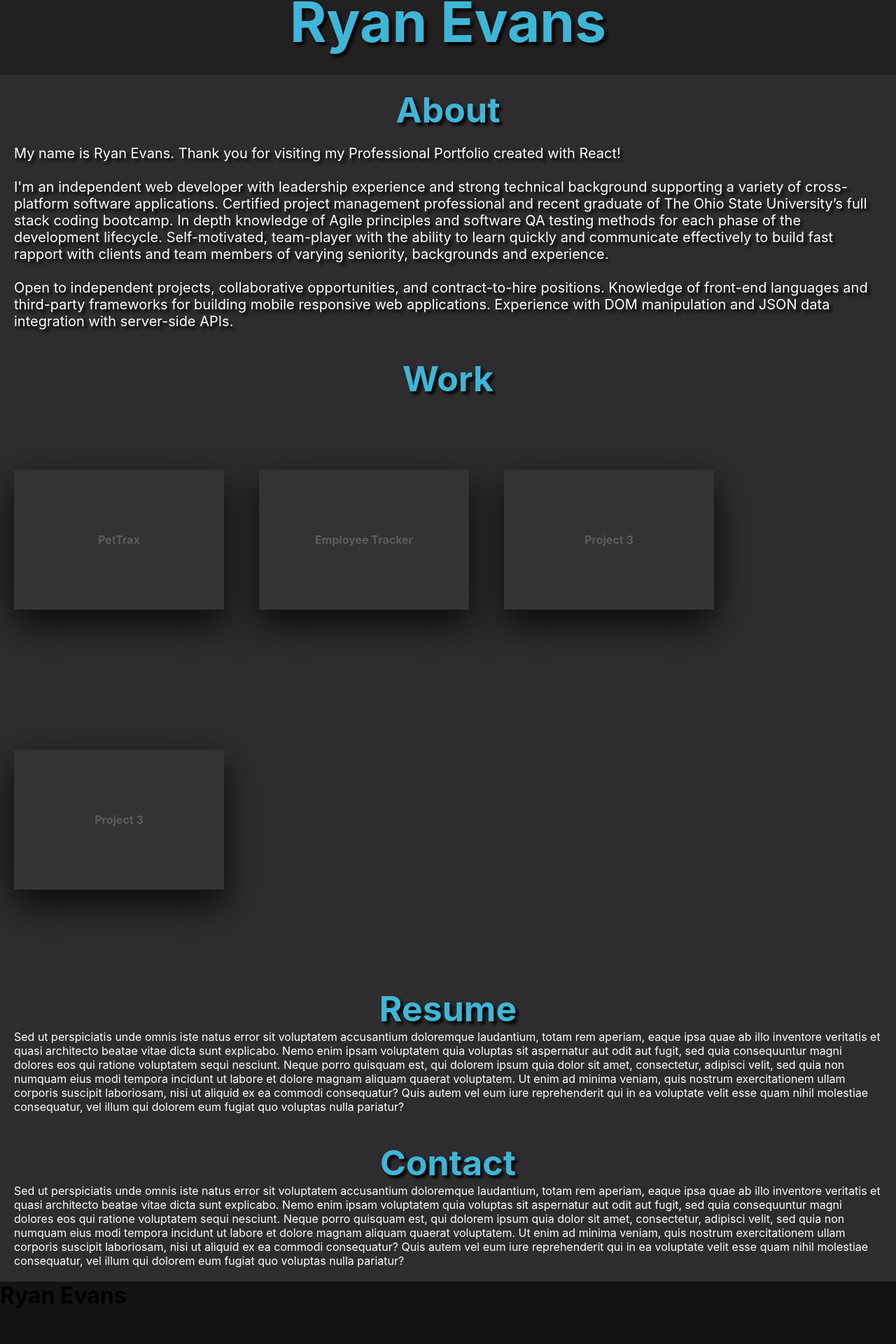
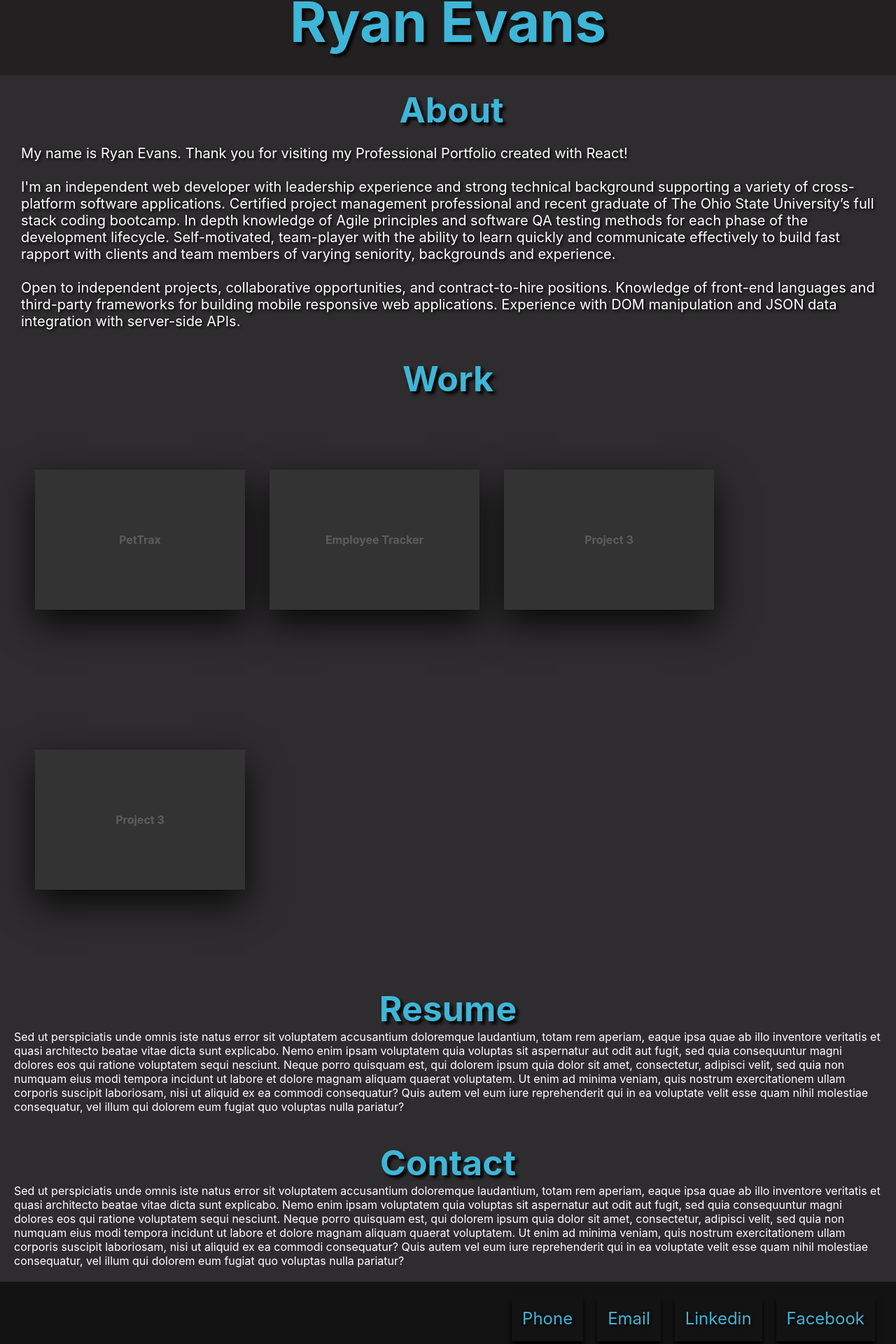
Before and after one commit to rdevans87/ReactPro_Portfolio-, a React (Create React App) app in the folder ryansreactapp/: page / in a window 1280 px wide. Shown: the part 193-2113 px from the top of the page at 70% size. Built offline with nearby package versions, Linux system fonts and the light colour scheme; the HTML template or start-up script is replaced by a standard one.

Commit message:
fixing up css hover

```diff
--- a/ryansreactapp/src/components/Footer.js
+++ b/ryansreactapp/src/components/Footer.js
@@ -5,11 +5,14 @@ import "../styles/Footer.css";
 function Footer() {
     return (
       <footer className="footer">
+        <a href="/">Facebook</a>
+        <a href="/">Linkedin</a>
+        <a href="/">Email</a>
+        <a href="/">Phone</a>
 
-        <div><h1>Ryan Evans</h1></div>
+    </footer>
 
-      </footer>
-    );
+);
   }
 
   export default Footer;
--- a/ryansreactapp/src/index.css
+++ b/ryansreactapp/src/index.css
@@ -1,3 +1,4 @@
+
 body {
   margin: 0;
   font-family: -apple-system, BlinkMacSystemFont, 'Segoe UI', 'Roboto', 'Oxygen',
--- a/ryansreactapp/src/styles/About.css
+++ b/ryansreactapp/src/styles/About.css
@@ -7,9 +7,12 @@
 .about {
   font-size: 20px;
   background: #2e2c2e;
+  /* margin: 20px; */
   padding: 20px;
+  padding-left: 30px;
   color: white;
-  text-shadow: 4px 4px 4px #000;
+  text-shadow: 2px 2px 4px #000;
+
 }
 
 .about h1 {
@@ -17,4 +20,9 @@
   text-align: center;
   color: #3eb6d7;
   padding-bottom: 20px;
+  text-shadow: 4px 4px 4px #000000;
 }
+
+.about h1:hover{
+  text-shadow: 4px 4px 4px whitesmoke;
+}
--- a/ryansreactapp/src/styles/Contact.css
+++ b/ryansreactapp/src/styles/Contact.css
@@ -1,3 +1,5 @@
+
+
 .contact {
     background: #2e2c2e;
     padding: 20px;
@@ -10,3 +12,7 @@
     color: #3eb6d7;
     text-shadow: 4px 4px 4px #000;
   }
+
+  .contact h2:hover{
+    text-shadow: 4px 4px 4px whitesmoke;
+  }
--- a/ryansreactapp/src/styles/Footer.css
+++ b/ryansreactapp/src/styles/Footer.css
@@ -3,3 +3,17 @@
     height: 100px;
     padding-right: 10px;
   }
+
+  .footer a{
+    color: #3eb6d7;
+    display: block;
+    float: right;
+    font-size: 1.5rem;
+    text-decoration: none;
+    padding: 18px 15px;
+    margin-right: 20px;
+    margin-top: 20px;
+    box-shadow: 0 8px 8px 0 black;
+    text-shadow: 2px 2px 4px #000;
+
+}
--- a/ryansreactapp/src/styles/Header.css
+++ b/ryansreactapp/src/styles/Header.css
@@ -11,3 +11,8 @@
   font-size: 5rem;
   text-shadow: 4px 4px 4px #000;
 }
+
+.header h1:hover{
+  text-shadow: 4px 4px 4px whitesmoke;
+
+}
--- a/ryansreactapp/src/styles/Navbar.css
+++ b/ryansreactapp/src/styles/Navbar.css
@@ -10,15 +10,15 @@
   float: right;
   font-size: 1.5rem;
   text-decoration: none;
-  /* margin: 5px; */
-
   padding: 18px 15px;
   margin-right: 20px;
   margin-top: 20px;
-  /* padding-bottom: 2px; */
-  /* line-height: 5; */
   box-shadow: 0 8px 8px 0 black;
+  text-shadow: 2px 2px 4px #000;
+}
 
+.navbar a:hover {
+  text-shadow: 4px 4px 4px whitesmoke;
 }
 
 .navbar p{
@@ -31,5 +31,10 @@
   margin-top: 20px;
   margin-left: 20px;
   box-shadow: 0 8px 8px 0 black;
+  text-shadow: 2px 2px 4px #000;
 
 }
+
+.navbar p:hover{
+  text-shadow: 4px 4px 4px whitesmoke;
+}
--- a/ryansreactapp/src/styles/Resume.css
+++ b/ryansreactapp/src/styles/Resume.css
@@ -10,3 +10,7 @@
   color: #3eb6d7;
   text-shadow: 4px 4px 4px #000;
 }
+
+.resume h2:hover {
+  text-shadow: 4px 4px 4px whitesmoke;
+}
--- a/ryansreactapp/src/styles/Work.css
+++ b/ryansreactapp/src/styles/Work.css
@@ -1,25 +1,25 @@
-/* body{
-    display:flex;
-    min-height: 100vh;
-    background: #444;
-    justify-content: center;
-    align-items: center;
-    font-family: arial;
-  } */
+body {
+  background: #2e2c2e;
+}
 
 .work {
-    background: #2e2c2e;
     padding: 20px;
-    color: white;
-  }
+
+}
 
   .work h1 {
     font-size: 50px;
     text-align: center;
-    color: #3eb6d7;
+    color:#3eb6d7;
+    ;
     text-shadow: 4px 4px 4px #000;
 
   }
+
+.work h1:hover {
+  text-shadow: 2px 2px 4px whitesmoke;
+
+}
 
 
   .container{
@@ -33,6 +33,7 @@
 
   .container .card{
     position: relative;
+    padding-left: 30px;
   }
 
   .container .card .face{
@@ -58,12 +59,12 @@
     box-shadow:
       inset 0 0 60px whitesmoke,
       inset 20px 0 80px rgb(0, 81, 255),
-      inset -20px 0 80px #0ff,
+      inset -20px 0 80px #3eb6d7,
       inset 20px 0 300px rgb(0, 81, 255),
-      inset -20px 0 300px #0ff,
+      inset -20px 0 300px #3eb6d7,
       0 0 50px #fff,
       -10px 0 80px rgb(0, 81, 255),
-      10px 0 80px #0ff;
+      10px 0 80px #3eb6d7;
 
   }
 
```
